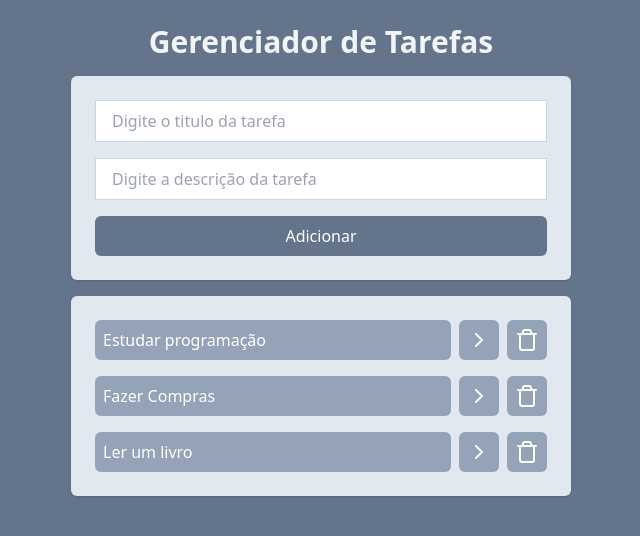
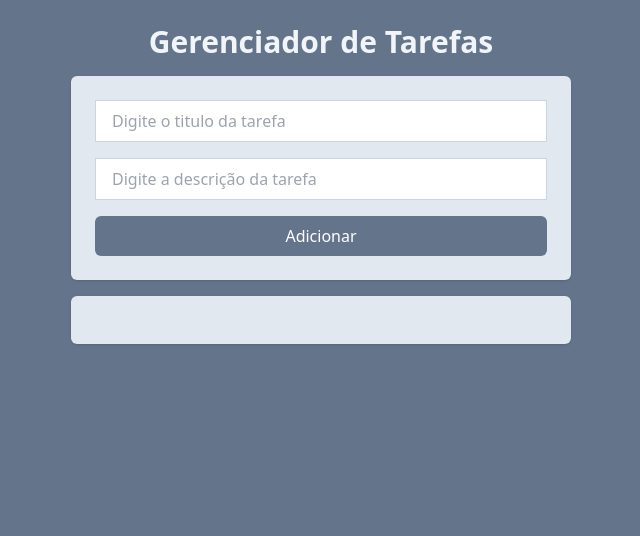
Before and after one commit to jo0u/curso-react, a React (Vite) app: page / in a window 1280 px wide. Shown: the top 536 px of the page, without its empty margins (319-959 px from the left). Built offline with nearby package versions, Linux system fonts and the light colour scheme.

Commit message:
fazendo armazenamento no localStorage

```diff
--- a/src/App.jsx
+++ b/src/App.jsx
@@ -3,26 +3,9 @@ import AddTask from "./componentes/AddTask";
 import Tasks from "./componentes/Tasks";
 import { v4 } from "uuid";
 function App() {
-  const [tasks, setTasks] = useState([
-    {
-      id: 1,
-      title: "Estudar programação",
-      description: "15 de julho as 10:00",
-      isCompleted: false,
-    },
-    {
-      id: 2,
-      title: "Fazer Compras",
-      description: "15 de julho as 15:00",
-      isCompleted: false,
-    },
-    {
-      id: 3,
-      title: "Ler um livro",
-      description: "15 de julho as 18:00",
-      isCompleted: false,
-    },
-  ]);
+  const [tasks, setTasks] = useState(
+    JSON.parse(localStorage.getItem("tasks")) || []
+  );
 
   useEffect(() => {
     localStorage.setItem("tasks", JSON.stringify(tasks));
```
